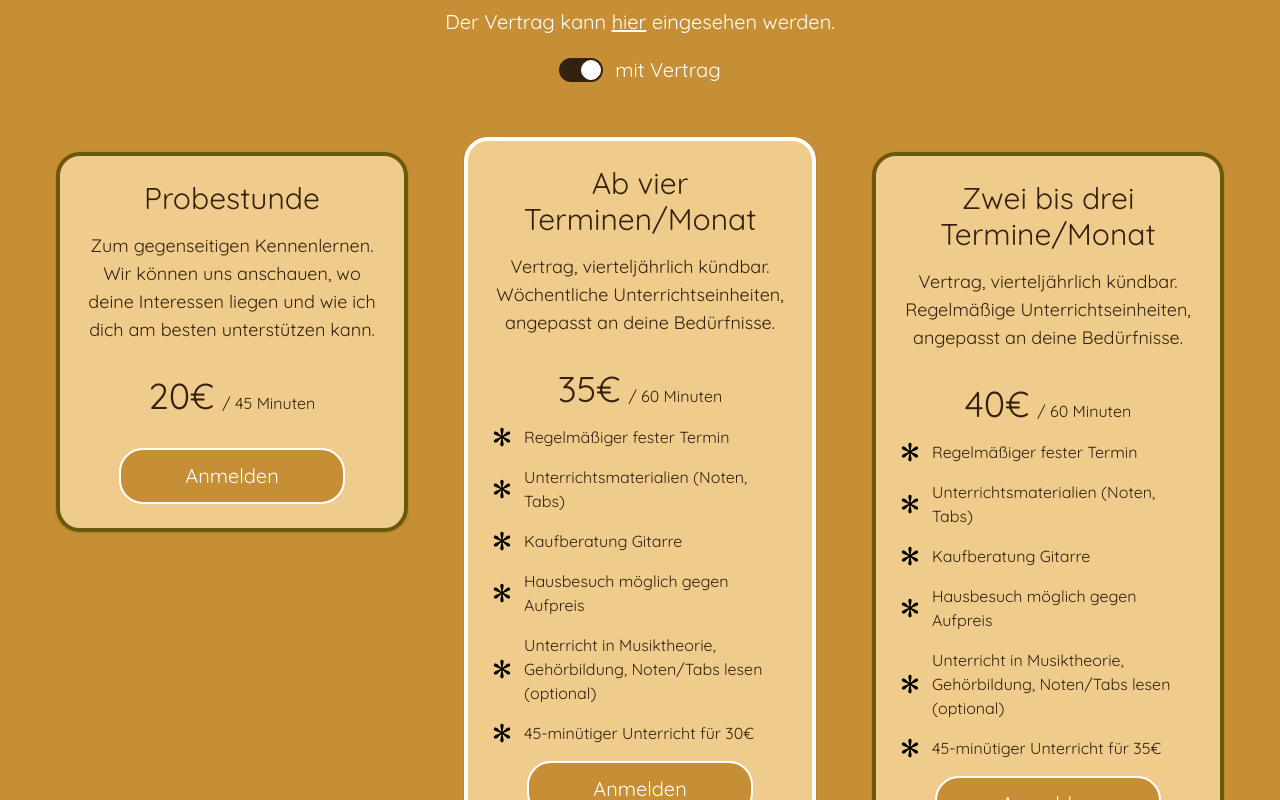
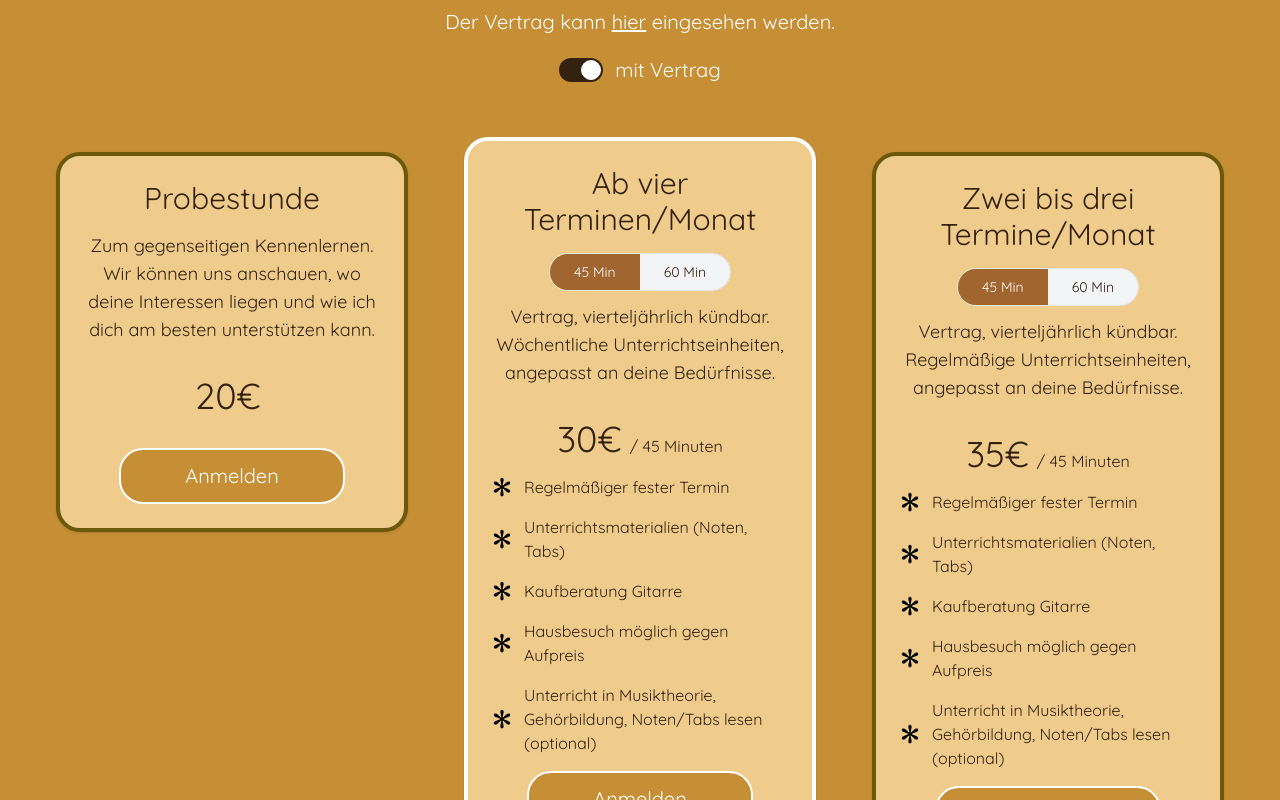
Before and after one commit to CharlotteMarotte/luca-guitar, a React (Vite) app: page / in a window 1280 px wide. Shown: the part 3440-4240 px from the top of the page. Built offline with nearby package versions, Linux system fonts and the light colour scheme.

Commit message:
Add duration toggle functionality

```diff
--- a/src/assets/pricingPlans.js
+++ b/src/assets/pricingPlans.js
@@ -6,7 +6,6 @@ export const pricingPlans = {
         "Zum gegenseitigen Kennenlernen. Wir können uns anschauen, wo deine Interessen liegen und wie ich dich am besten unterstützen kann.",
       priceOptions: [
         {
-          duration: "45 Minuten",
           price: "20€",
         },
       ],
@@ -19,6 +18,12 @@ export const pricingPlans = {
         {
           duration: "60 Minuten",
           price: "35€",
+          priceUnit: "pro Woche",
+        },
+        {
+          duration: "45 Minuten",
+          price: "30€",
+          priceUnit: "pro Woche",
         },
       ],
       isHighlighted: true,
@@ -28,7 +33,6 @@ export const pricingPlans = {
         "Kaufberatung Gitarre",
         "Hausbesuch möglich gegen Aufpreis",
         "Unterricht in Musiktheorie, Gehörbildung, Noten/Tabs lesen (optional)",
-        "45-minütiger Unterricht für 30€",
       ],
     },
     {
@@ -40,6 +44,10 @@ export const pricingPlans = {
           duration: "60 Minuten",
           price: "40€",
         },
+        {
+          duration: "45 Minuten",
+          price: "35€",
+        },
       ],
       benefits: [
         "Regelmäßiger fester Termin ",
@@ -47,7 +55,6 @@ export const pricingPlans = {
         "Kaufberatung Gitarre",
         "Hausbesuch möglich gegen Aufpreis",
         "Unterricht in Musiktheorie, Gehörbildung, Noten/Tabs lesen (optional)",
-        "45-minütiger Unterricht für 35€",
       ],
     },
   ],
@@ -61,13 +68,16 @@ export const pricingPlans = {
           duration: "60 Minuten",
           price: "47€",
         },
+        {
+          duration: "45 Minuten",
+          price: "42€",
+        },
       ],
       benefits: [
         "Zugang zu grundlegenden Lernmaterialien",
         "Möglichkeit ein Thema zu vertiefen",
         "Flexibilität bei der Stundenbuchung",
         "Kein langfristiger Vertrag",
-        "45-minütiger Unterricht für 42€",
       ],
     },
     {
@@ -79,13 +89,16 @@ export const pricingPlans = {
           duration: "60 Minuten",
           price: "45€",
         },
+        {
+          duration: "45 Minuten",
+          price: "40€",
+        },
       ],
       benefits: [
         "Übertragbar",
         "Zugang zu grundlegenden Lernmaterialien",
         "Flexibilität bei der Stundenbuchung",
         "Kein langfristiger Vertrag",
-        "45-minütiger Unterricht für 45€",
       ],
     },
   ],
--- a/src/components/PricingCard.jsx
+++ b/src/components/PricingCard.jsx
@@ -1,8 +1,29 @@
+import { useState } from 'react'
 import PricingCardItem from './PricingCardItem'
 import PrimaryButton from './PrimaryButton'
 
 const PricingCard = ({ pricingPlan }) => {
-  const selectedOption = pricingPlan.priceOptions[0] || {}
+  const [selectedDuration, setSelectedDuration] = useState(() => {
+    const defaultDuration = pricingPlan.priceOptions.find((option) => option.duration === '45 Minuten')
+      ? '45 Minuten'
+      : pricingPlan.priceOptions.length > 0
+        ? pricingPlan.priceOptions[0].duration
+        : ''
+    return defaultDuration
+  })
+
+  const has45MinOption = pricingPlan.priceOptions.some((option) => option.duration === '45 Minuten')
+  const has60MinOption = pricingPlan.priceOptions.some((option) => option.duration === '60 Minuten')
+
+  const selectedOption = pricingPlan.priceOptions.find((option) => option.duration === selectedDuration)
+
+  const toggleDuration = (duration) => {
+    setSelectedDuration(duration)
+  }
+
+  if (!selectedOption) {
+    return <div>Fehler: Gewählte Option konnte nicht gefunden werden.</div>
+  }
 
   const renderPricingCardItems = (benefit, index) => {
     return <PricingCardItem key={index} benefit={benefit} />
@@ -19,12 +40,35 @@ const PricingCard = ({ pricingPlan }) => {
       >
         <h3 className='text-3xl font-heading text-sambuca mb-4'>{pricingPlan.heading}</h3>
 
+        {(has45MinOption || has60MinOption) && (
+          <div className='flex justify-center mb-3'>
+            <div className='flex border rounded-full'>
+              {has45MinOption && (
+                <button
+                  onClick={() => toggleDuration('45 Minuten')}
+                  className={`px-6 py-2 text-sm rounded-l-full ${selectedDuration === '45 Minuten' ? 'bg-paarl text-white' : 'bg-gray-100 text-sambuca'}`}
+                >
+                  45 Min
+                </button>
+              )}
+              {has60MinOption && (
+                <button
+                  onClick={() => toggleDuration('60 Minuten')}
+                  className={`px-6 py-2 text-sm rounded-r-full ${selectedDuration === '60 Minuten' ? 'bg-paarl text-white' : 'bg-gray-100 text-sambuca'}`}
+                >
+                  60 Min
+                </button>
+              )}
+            </div>
+          </div>
+        )}
+
         <div className='flex flex-col justify-between flex-grow'>
           <p className='font-body sm:text-lg text-sambuca mb-4'>{pricingPlan.description}</p>
 
           <div className='flex justify-center items-baseline my-4'>
             <span className='mr-2 text-4xl font-heading'>{selectedOption.price}</span>
-            <span className='font-body'>/ {selectedOption.duration}</span>
+            {pricingPlan.heading !== 'Probestunde' ? <span className='font-body'>/ {selectedOption.duration}</span> : <></>}
           </div>
 
           {pricingPlan.benefits && pricingPlan.benefits.length > 0 && (
```
